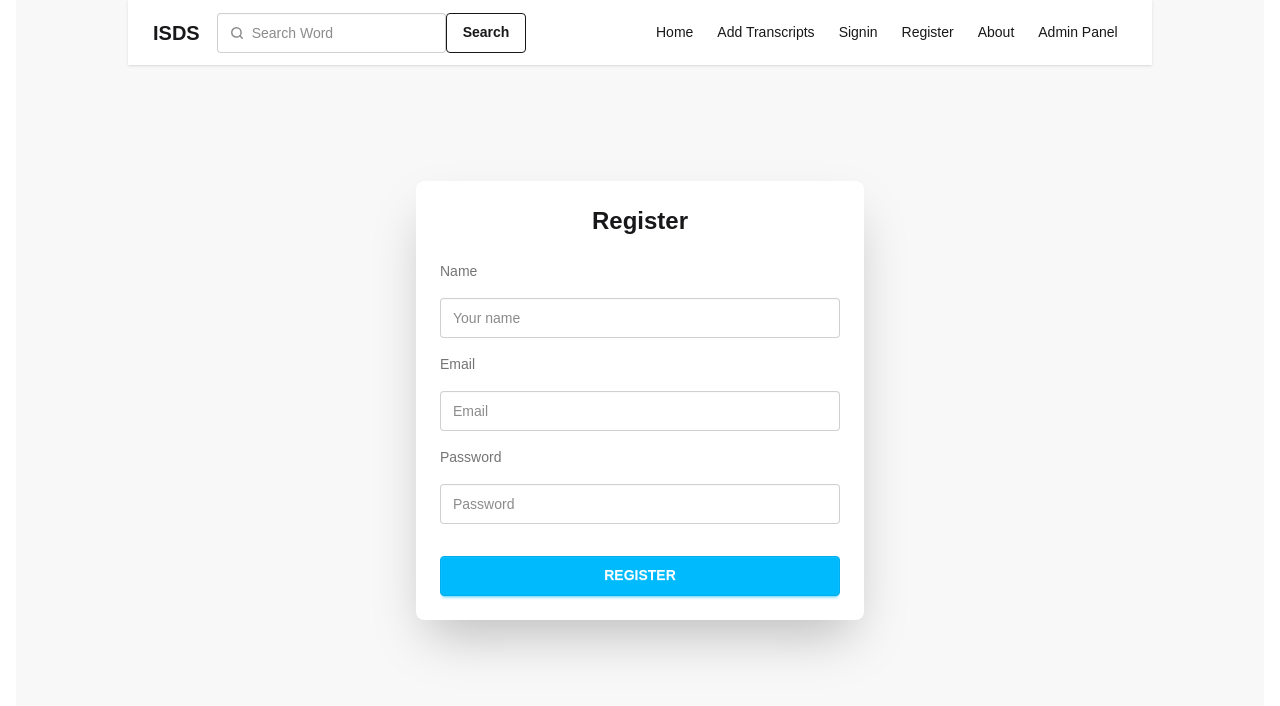
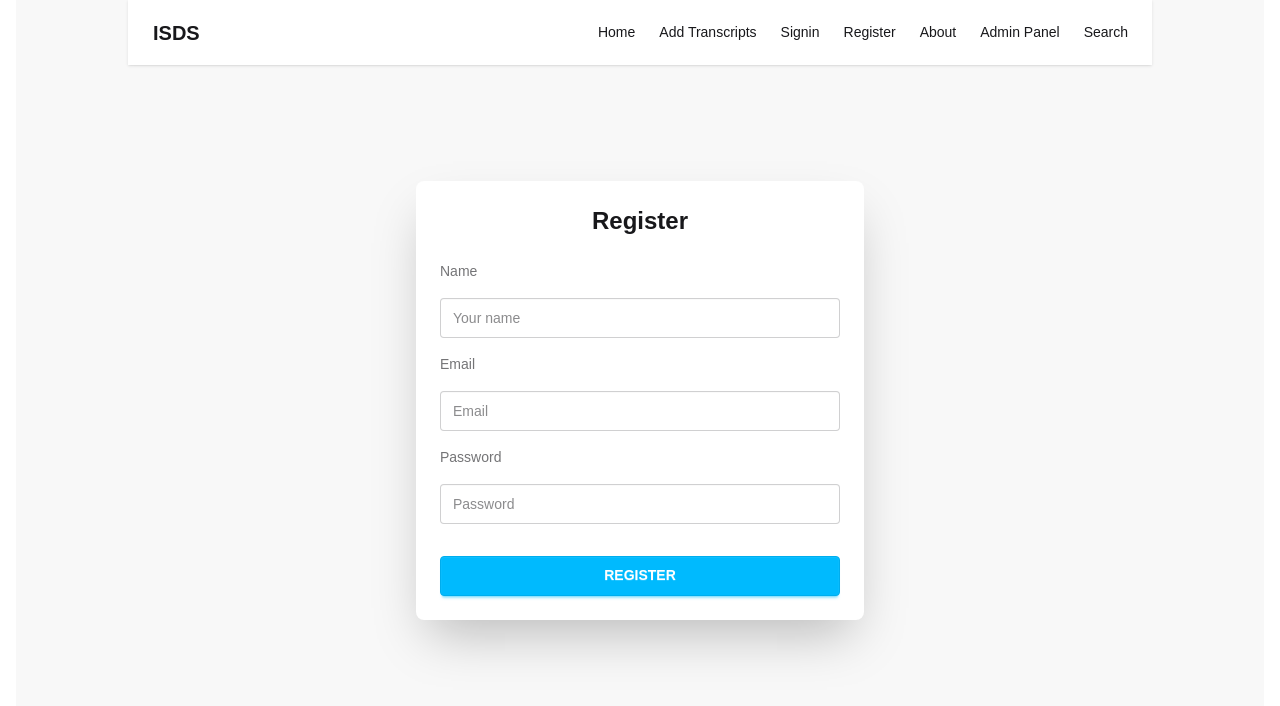
Before and after one commit to bishalacharya108/search-transcripts-archive, a Next.js app: page /register in a window 1280 px wide. Shown: the top 706 px of the page. Built offline with nearby package versions, Linux system fonts and the light colour scheme; no server answers.

Commit message:
refactor: authenctication navbar ui change bug fixed

```diff
--- a/src/app/api/transcription/[id]/route.ts
+++ b/src/app/api/transcription/[id]/route.ts
@@ -16,7 +16,7 @@ export async function GET(
 ) {
   const { id } = await params;
   await connectDB();
-  const session = getServerSession();
+  const session = await getServerSession();
   try {
     // getting the transcript through services... here I realised I can directly call the service methods instead of controllers
     const data = await TranscriptServices.getATranscriptionFromDB(id);
--- a/src/app/layout.tsx
+++ b/src/app/layout.tsx
@@ -9,7 +9,7 @@ export const metadata: Metadata = {
     description: "Generated by create next app",
 };
 
-export default function RootLayout({
+export default async function RootLayout({
     children,
 }: Readonly<{
     children: React.ReactNode;
@@ -19,8 +19,7 @@ export default function RootLayout({
             <body
                 className="mx-auto px-4 max-w-7xl min items-center align-middle">
                 <div className="flex justify-center">
-
-                <NavbarServer ></NavbarServer>
+                    <NavbarServer  ></NavbarServer>
                 </div>
                 <main className="pt-20">
                     {children}
--- a/src/app/register/page.tsx
+++ b/src/app/register/page.tsx
@@ -9,7 +9,6 @@ export default function RegisterPage() {
     const [errorMessage, setErrorMessage] = useState("");
     const [showToast, setShowToast] = useState(false);
 
-    // function to handle submit
     const handleRegister = async (e: React.FormEvent<HTMLFormElement>) => {
         e.preventDefault();
         const form = new FormData(e.currentTarget);
@@ -18,14 +17,14 @@ export default function RegisterPage() {
         const password = form.get("password");
         setErrorMessage("");
         try {
-            const response = await axios.post("/api/users/signup", {
+            await axios.post("/api/users/signup", {
                 email,
                 userName,
                 password,
             });
 
+            setShowToast(true);
             setTimeout(() => {
-                setShowToast(true);
                 router.push("/signin");
             }, 2000);
         } catch (error: any) {
--- a/src/app/signin/page.tsx
+++ b/src/app/signin/page.tsx
@@ -2,11 +2,11 @@
 import AuthForm from "@/components/AuthForm";
 import { useRouter } from "next/navigation";
 import { Suspense, useState } from "react";
-import { signIn} from "next-auth/react";
+import { signIn } from "next-auth/react";
 import Loading from "@/components/Loading";
-// import { revalidatePath } from "next/cache";
 
 
+// TODO: sign in should redirect to the page the user was wanting to navigate to
 export default function SigninPage() {
     const router = useRouter();
 
@@ -24,21 +24,19 @@ export default function SigninPage() {
         // using next auth signin function
         try {
             const res = await signIn("credentials", {
-                redirect: false,
+                redirect: true,
+                callbackUrl: "/",
                 email,
                 password,
             });
-
-            if (!res) {
-                setErrorMessage("No response from authentication server.");
-            } else if (res.error) {
+            if (res?.error) {
                 setErrorMessage(res.error);
             } else {
                 setShowToast(true);
                 // revalidatePath("/");
                 setTimeout(() =>
                     // Revalidate the path to ensure the session is up to date
-                    router.push("/"), 1000);
+                    router.push("/"), 500);
             }
         } catch (error: any) {
             const message =
--- a/src/components/AuthForm.tsx
+++ b/src/components/AuthForm.tsx
@@ -6,7 +6,6 @@ type AuthFormProps = {
     onSubmit: (e: React.FormEvent<HTMLFormElement>) => void;
     showName?: boolean; // true for register, expecting false by default
     errorMessage: string;
-
 };
 
 
--- a/src/components/LogoutBtn.tsx
+++ b/src/components/LogoutBtn.tsx
@@ -13,7 +13,7 @@ export const LogoutButton = () => {
             // Using NextAuth.js to sign out
             await signOut({
                 redirect: true,
-                callbackUrl: "/signin",
+                callbackUrl: "/",
             }); // Redirect to the sign-in page after logout
 
             // Show toast on successful logout
--- a/src/components/Navbar.tsx
+++ b/src/components/Navbar.tsx
@@ -1,34 +1,13 @@
-"use client";
-
 import Link from "next/link";
 import { LogoutButton } from "./LogoutBtn";
-import { useSession } from "next-auth/react";
-import { Suspense, useState } from "react";
+import { Suspense  } from "react";
 import Loading from "./Loading";
+import { getServerSession } from "next-auth";
+import { authOptions } from "@/app/api/auth/[...nextauth]/options";
 
-import { authOptions } from "@/app/api/auth/[...nextauth]/options";
-import axios from "axios";
-import { getServerSession } from "next-auth";
-export default function Navbar({ session }: { session: any }) {
-    // const { data: session2, status } = useSession(); // Get session data and status
-    // console.log("Session", session2);
-    const [searchValue, setSearchValue] = useState();
-    const handleSearchInput = (e) => {
-        setSearchValue(e.target.value)
-    }
-    const handleSearchSubmit = async (e: React.ChangeEvent<HTMLInputElement>) => {
-        e.preventDefault();
-        try {
-            const response = await axios.get("http://localhost:3000/api/search/", {
-                params: {
-                    searchValue
-                }
-            });
-            console.log(response)
-        } catch (error) {
-            console.log(error)
-        }
-    }
+export default async function Navbar() {
+
+    const session = await getServerSession(authOptions)
     const links = (
         <>
             <li>
@@ -59,6 +38,9 @@ export default function Navbar({ session }: { session: any }) {
             </li>
             <li>
                 <Link href="/admin">Admin Panel</Link>
+            </li>
+            <li>
+                <Link href="/search">Search</Link>
             </li>
         </>
     );
@@ -94,24 +76,6 @@ export default function Navbar({ session }: { session: any }) {
                     ISDS
                 </Link>
 
-                <div className="flex">
-                    <label className="input">
-                        <svg className="h-[1em] opacity-50" xmlns="http://www.w3.org/2000/svg" viewBox="0 0 24 24">
-                            <g
-                                strokeLinejoin="round"
-                                strokeLinecap="round"
-                                strokeWidth="2.5"
-                                fill="none"
-                                stroke="currentColor"
-                            >
-                                <circle cx="11" cy="11" r="8"></circle>
-                                <path d="m21 21-4.3-4.3"></path>
-                            </g>
-                        </svg>
-                        <input type="search" className="w-auto" value={searchValue} onChange={handleSearchInput} required placeholder="Search Word" />
-                    </label>
-                    <button onClick={handleSearchSubmit} className="btn btn-outline">Search</button>
-                </div>
             </div>
             <div className="navbar-center hidden lg:flex">
                 <ul className="menu menu-horizontal px-1">{links}</ul>
--- a/src/components/NavbarServer.tsx
+++ b/src/components/NavbarServer.tsx
@@ -1,10 +1,9 @@
-import { getServerSession } from "next-auth";
-import { authOptions } from "@/app/api/auth/[...nextauth]/options";
 import Navbar from "./Navbar";
 
-
-export default async function NavbarServer() {
-    const session = await getServerSession(authOptions)
-
-    return <Navbar session={session}></Navbar>
+//  created this for testing purposes
+export default  function NavbarServer() {
+    return (
+            <Navbar></Navbar>
+        // <SessionProvider session={session}><Navbar ></Navbar></SessionProvider>
+    )
 }
```
